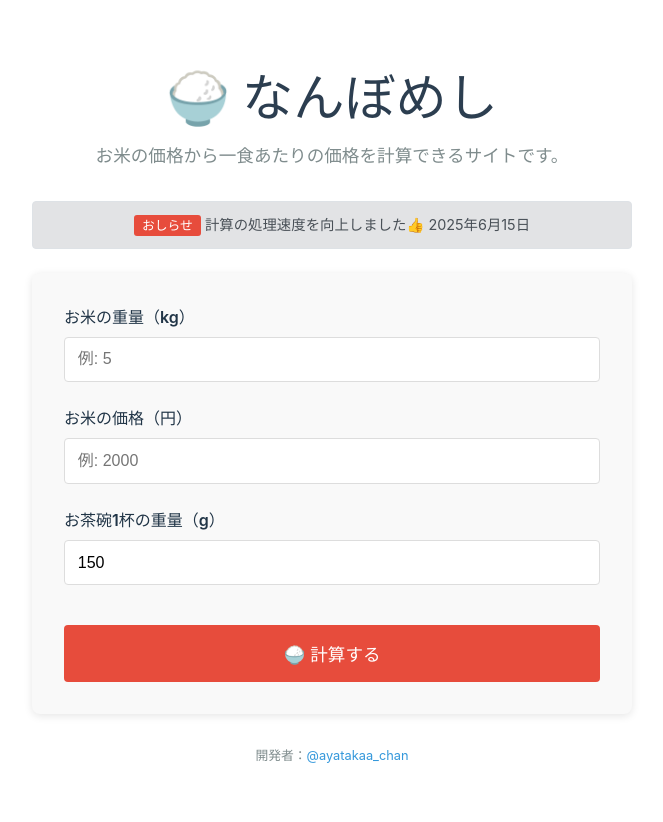
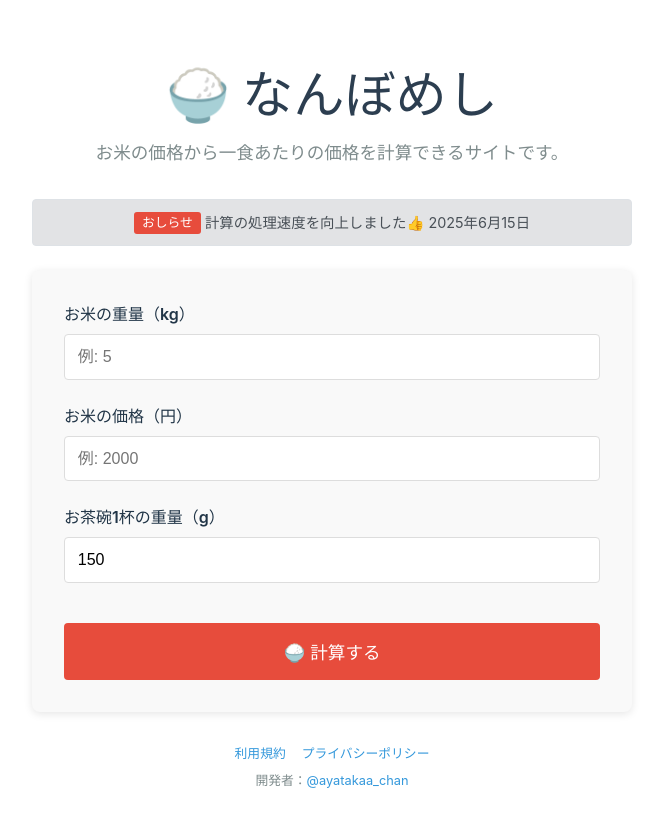
Before and after one commit to muranakaaa/nanbo-meshi, a React (Vite) app: page / in a window 1280 px wide. Shown: the whole page, without its empty margins (308-971 px from the left). Before the commit the page ends 800 px from the top, so only its background shows below. Built offline with nearby package versions, Linux system fonts and the light colour scheme; the HTML template or start-up script is replaced by a standard one.

Commit message:
feat: 利用規約・プライバシーポリシーの追加

```diff
--- a/src/App.jsx
+++ b/src/App.jsx
@@ -171,6 +171,78 @@ function App() {
         fontSize: '0.8rem',
         color: '#7f8c8d'
       }}>
+        <div style={{ marginBottom: '0.5rem' }}>
+          <a
+            href="/terms"
+            style={{
+              color: '#3498db',
+              textDecoration: 'none',
+              marginRight: '1rem'
+            }}
+            onClick={(e) => {
+              e.preventDefault();
+              alert(`利用規約
+
+1. サービスについて
+なんぼめしは、お米の価格から一食あたりの価格を計算するサービスです。
+
+2. 免責事項
+本サービスの計算結果は参考値であり、実際の価格とは異なる場合があります。
+計算結果に基づく損害について、開発者は一切の責任を負いません。
+
+3. プライバシー
+本サービスでは個人情報の収集は行いません。
+入力されたデータはブラウザ内のみで処理され、外部に送信されません。
+
+4. 利用制限
+本サービスを営利目的で利用することを禁止します。
+サーバーに過度な負荷をかける行為を禁止します。
+
+5. 変更・終了
+開発者は事前の通知なくサービス内容の変更・終了を行う場合があります。
+
+6. 準拠法
+本規約は日本法に準拠し、日本の裁判所を専属的合意管轄裁判所とします。
+
+最終更新日: 2025年6月15日`);
+            }}
+          >
+            利用規約
+          </a>
+          <a
+            href="/privacy"
+            style={{
+              color: '#3498db',
+              textDecoration: 'none'
+            }}
+            onClick={(e) => {
+              e.preventDefault();
+              alert(`プライバシーポリシー
+
+1. 収集する情報
+本サービスでは個人を特定できる情報の収集は行いません。
+
+2. データの処理
+入力されたお米の重量・価格・お茶碗の重量は、すべてブラウザ内で処理され、外部のサーバーには送信されません。
+
+3. Cookie
+本サービスではCookieを使用しません。
+
+4. 第三者への提供
+収集した情報を第三者に提供することはありません。
+
+5. アクセスログ
+サーバーのアクセスログは、サービス改善の目的でのみ使用し、個人を特定する用途では使用しません。
+
+6. お問い合わせ
+プライバシーに関するお問い合わせは、開発者のTwitterアカウント(@ayatakaa_chan)までご連絡ください。
+
+最終更新日: 2025年6月15日`);
+            }}
+          >
+            プライバシーポリシー
+          </a>
+        </div>
         開発者：<a
           href="https://x.com/ayatakaa_chan"
           target="_blank"
```
